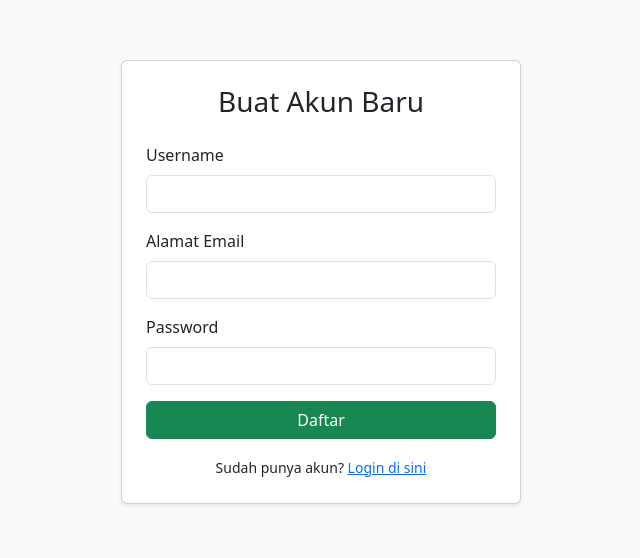
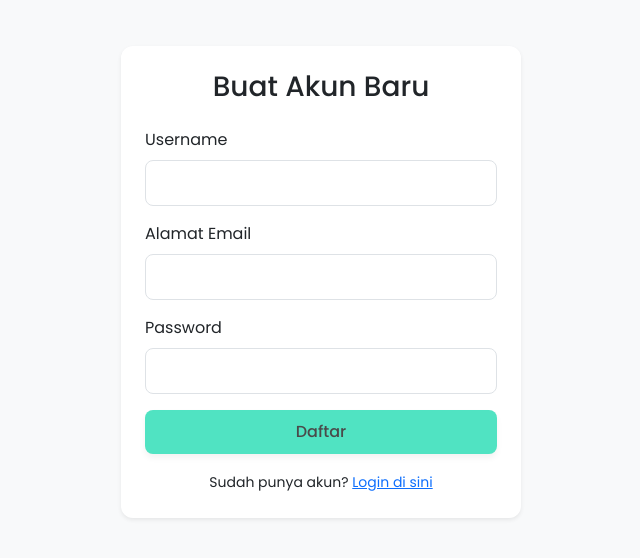
Before and after one commit to Wahyudi-1/promptmedia, a plain HTML site: page register.html in a window 1280 px wide. Shown: the part 118-676 px from the top of the page, without its empty margins (319-959 px from the left). Drawn offline with nearby package versions, Linux system fonts and the light colour scheme.

Commit message:
Update register.html

```diff
--- a/register.html
+++ b/register.html
@@ -6,6 +6,9 @@
     <title>Daftar Akun - Generator Prompt</title>
     <!-- Bootstrap CSS -->
     <link href="https://cdn.jsdelivr.net/npm/bootstrap@5.3.3/dist/css/bootstrap.min.css" rel="stylesheet">
+
+        <!-- 2. Style Kustom Anda (WAJIB SETELAH BOOTSTRAP) -->
+    <link rel="stylesheet" href="style.css">
     <style>
         body {
             display: flex;
```
